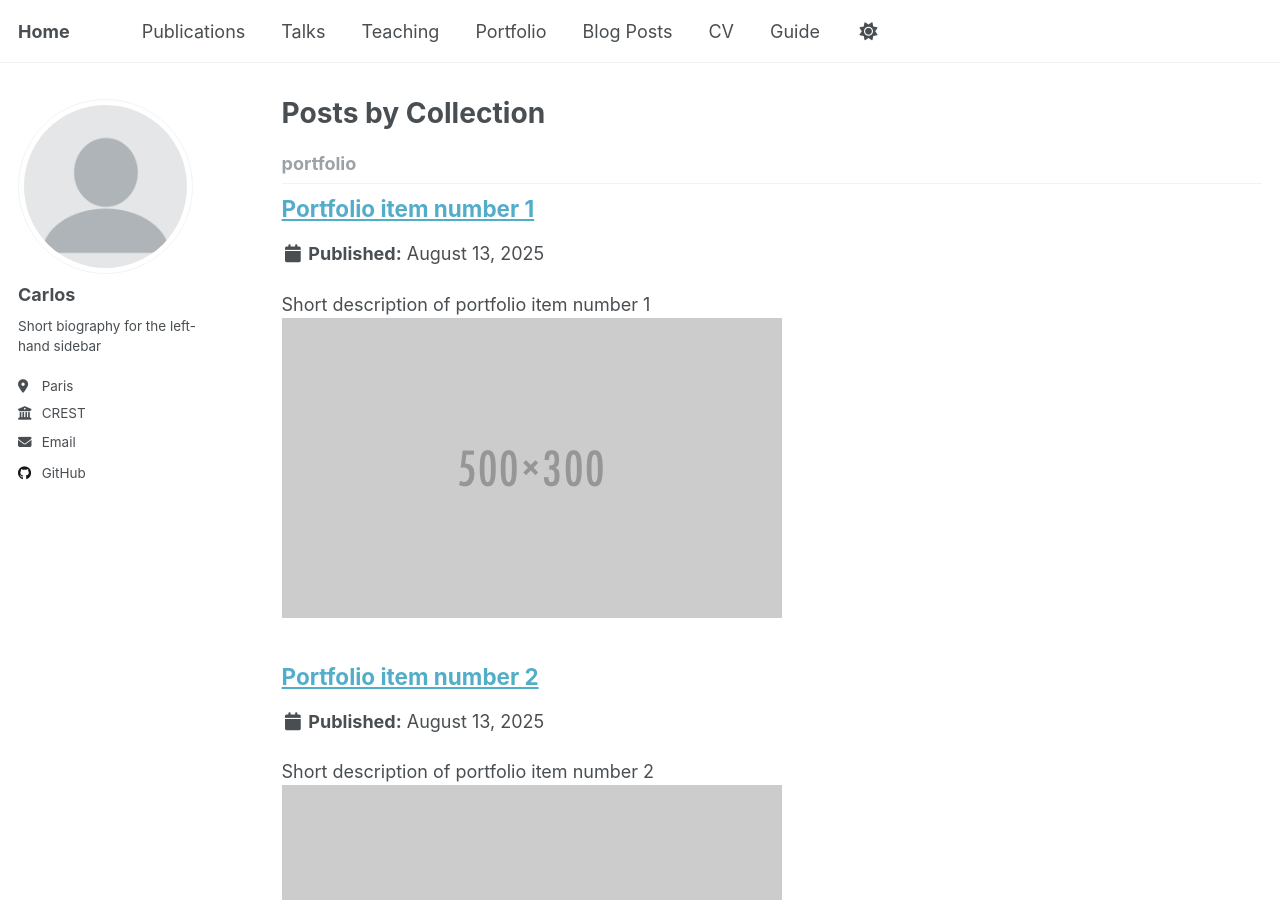
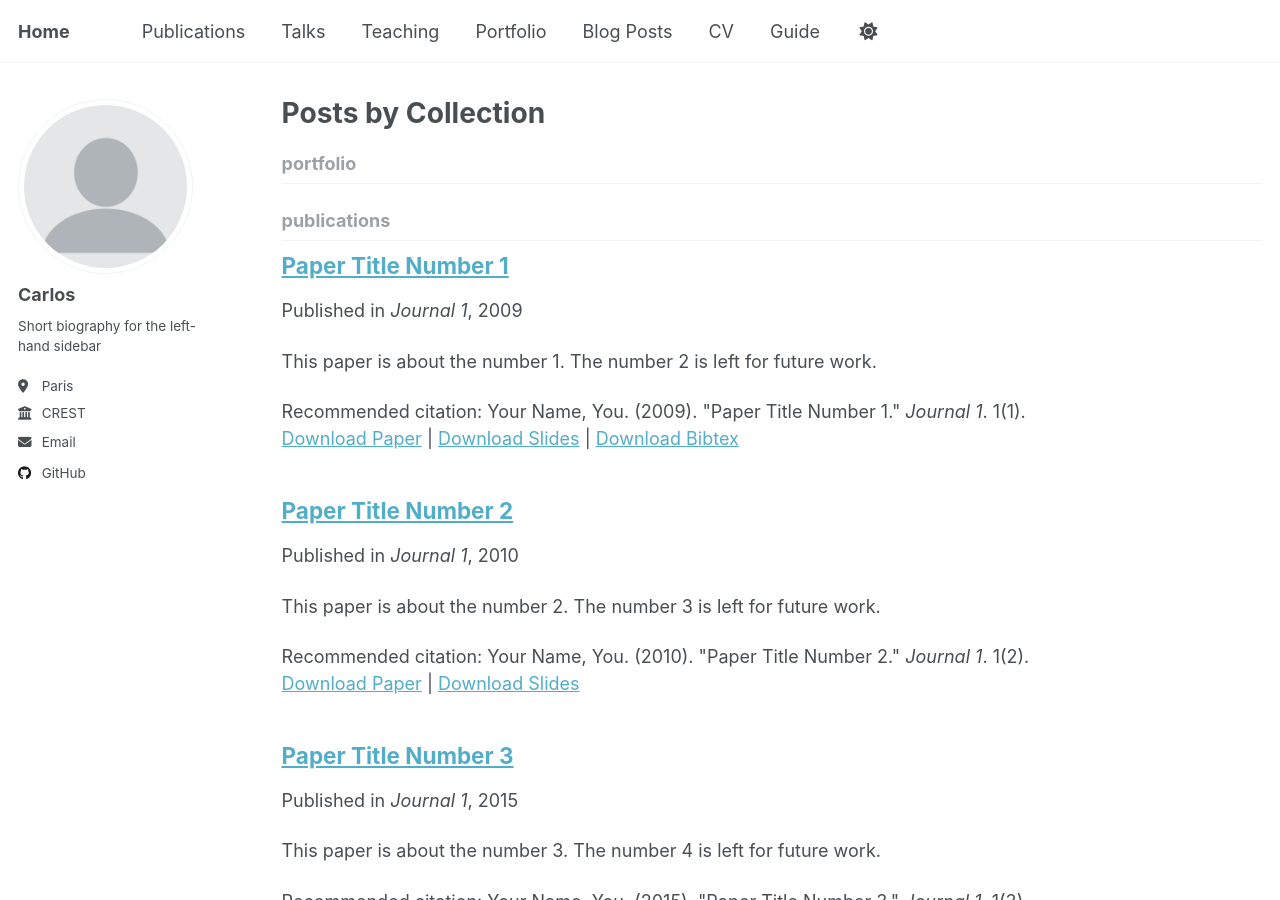
Before and after one commit to carlosdibonifacio/carlosdibonifacio.github.io, a Jekyll site: the page built from _pages/collection-archive.html, in a window 1280 px wide and 900 px high. Built offline with Jekyll 4.4.1, drawn with Linux system fonts in a browser that asks for light colours; a script that is not in the unit is left out; part of the change alters nothing that is shown.

```diff
--- a/_config.yml
+++ b/_config.yml
@@ -172,6 +172,7 @@ exclude:
   - assets/js/_main.js
   - assets/js/plugins
   - assets/js/vendor
+  - _portfolio/
   - CHANGELOG
   - Capfile
   - config
```
